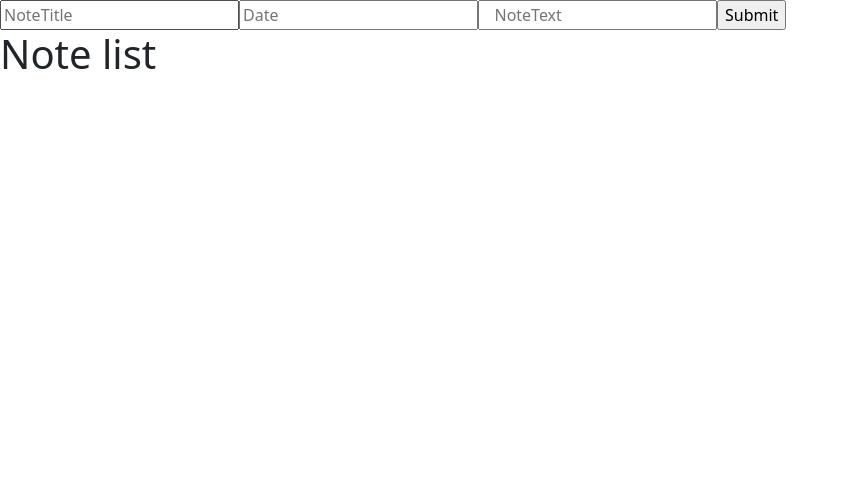
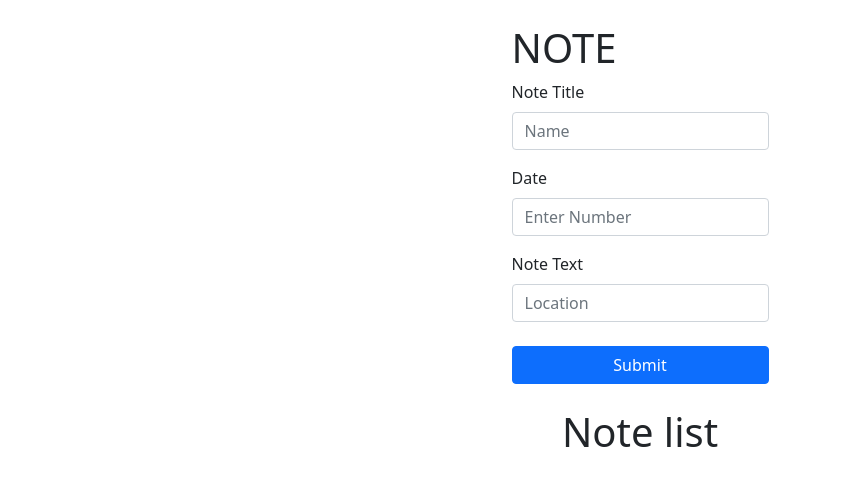
Before and after one commit to SilasAggrey/note, a React (Create React App) app: page / in a window 1280 px wide. Shown: the top 486 px of the page, without its empty margins (0-849 px from the left). Built offline with nearby package versions, Linux system fonts and the light colour scheme.

Commit message:
first commit

```diff
--- a/src/components/NoteForm.js
+++ b/src/components/NoteForm.js
@@ -1,11 +1,12 @@
 import React, { useState } from "react";
 import { v4 as uuid } from "uuid";
 import { Form } from "react-bootstrap";
+import { FormControl, FormGroup, FormLabel } from "react-bootstrap";
 
 const NoteForm = (props) => {
-  const [name, setName] = useState("");
-  const [email, setEmail] = useState("");
-  const [gen, setGen] = useState("");
+  const [name, setNoteTitle] = useState("");
+  const [email, setDate] = useState("");
+  const [gen, setNoteText] = useState("");
 
   const handleSubmit = (e) => {
     e.preventDefault();
@@ -21,31 +22,46 @@ const NoteForm = (props) => {
   };
 
   return (
-    <form onSubmit={handleSubmit}>
-    <input
+    <div className="d-flex justify-content-center">
+      <Form className="rounded p-4 p-sm-6" onSubmit={handleSubmit}>
+        <FormGroup className="mb-3" controlId="formBasicName">
+          <h1>NOTE</h1>
+          <FormLabel>Note Title</FormLabel>
+          <FormControl
             type="text"
+            placeholder="Name"
+            onSubmit={handleSubmit}
             value={name}
-        onChange={(e) => setName(e.target.value)}
-        placeholder="NoteTitle"
+            onChange={(e) => setNoteTitle(e.target.value)}
           />
-      <input
-        type="email"
+        </FormGroup>
+
+        <FormGroup className="mb-3" controlId="formBasicEmail">
+          <FormLabel>Date</FormLabel>
+          <FormControl
+            type="number"
+            placeholder="Enter Number"
+            onSubmit={handleSubmit}
             value={email}
-        onChange={(e) => setEmail(e.target.value)}
-        placeholder="Date"
+            onChange={(e) => setDate(e.target.value)}
           />
-      <input
-        type="number"
+        </FormGroup>
+        <FormGroup className="mb-3" controlId="formBasicEmail">
+          <FormLabel>Note Text</FormLabel>
+          <FormControl
+            type=""
+            placeholder="Location"
+            onSubmit={handleSubmit}
             value={gen}
-        onChange={(e) => setGen(e.target.value)}
-        placeholder="   NoteText"
+            onChange={(e) => setNoteText(e.target.value)}
           />
-      <input type="submit" />
-      </form>
-
+        </FormGroup>
+        <button type="submit" class="w-100 mt-2 btn btn-primary">
+          Submit
+        </button>
+      </Form>
+    </div>
   );
 };
 
-
-
 export default NoteForm;
--- a/src/components/Notelist.js
+++ b/src/components/Notelist.js
@@ -1,10 +1,9 @@
 import React from "react";
-
 
 const UserList = (props) => {
   console.log(props.students);
   return (
-    <div>
+    <div className="d-flex justify-content-center">
       <h1>Note list</h1>
       {/* {props.users.map((user, index) => {
         return (
@@ -19,9 +18,4 @@ const UserList = (props) => {
   );
 };
 
-
-
-
-
-
 export default UserList;
```
Also changed, not shown: src/components/Note.js (+9 -7 lines). Lines whose indentation alone changed are shown as unchanged.
